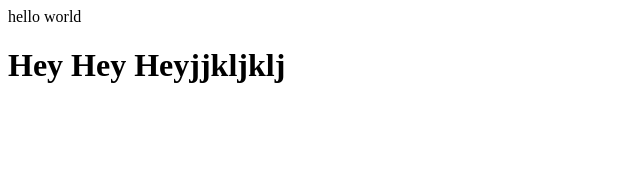
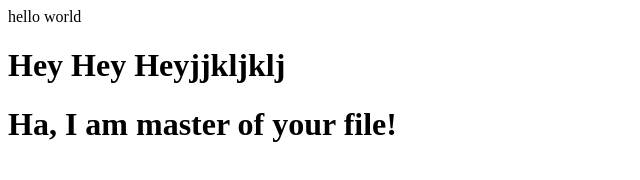
Before and after one commit to BlackPolymath/Ice-Cream-FTW, a plain HTML site: page index.html in a window 1280 px wide. Shown: the whole page, without its empty margins (0-640 px from the left). Drawn offline with Linux system fonts and the light colour scheme.

Commit message:
I changed your file HA

```diff
--- a/index.html
+++ b/index.html
@@ -2,3 +2,4 @@ hello world
 <h1>
 	Hey Hey Heyjjkljklj
 </h1>
+<h1> Ha, I am master of your file!</h1>
```
